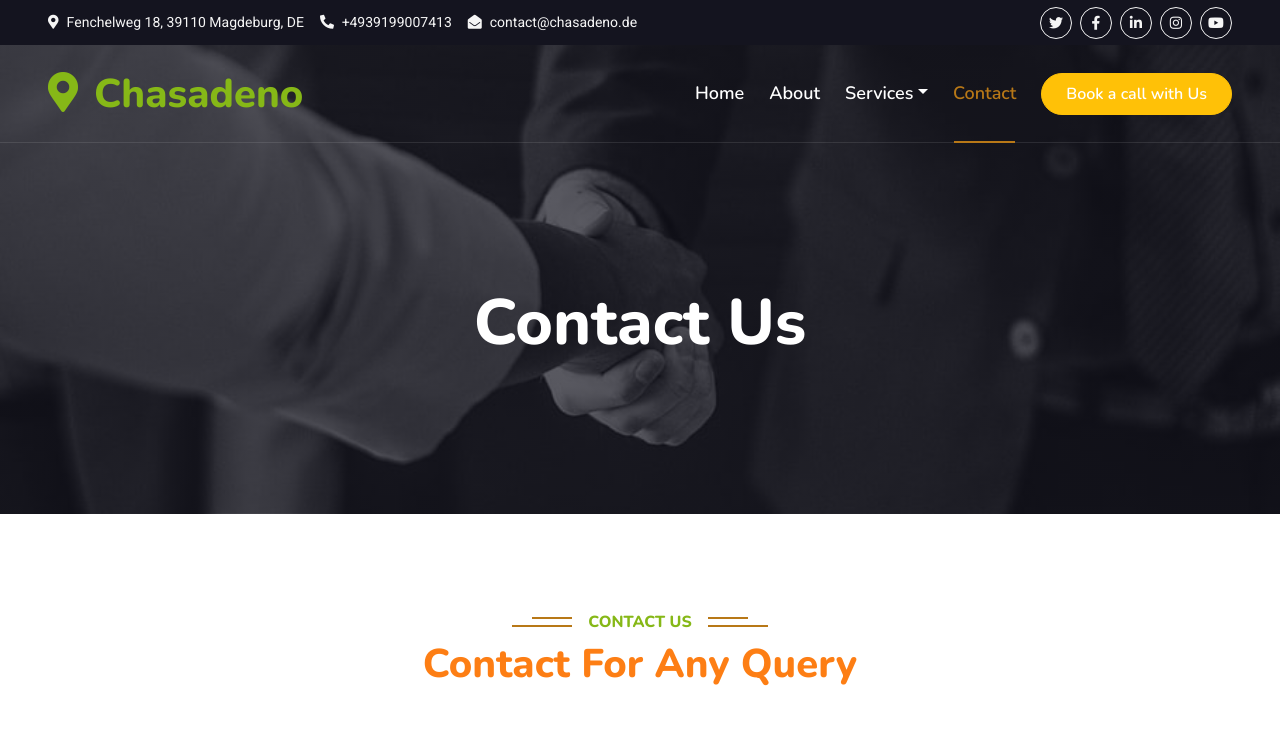
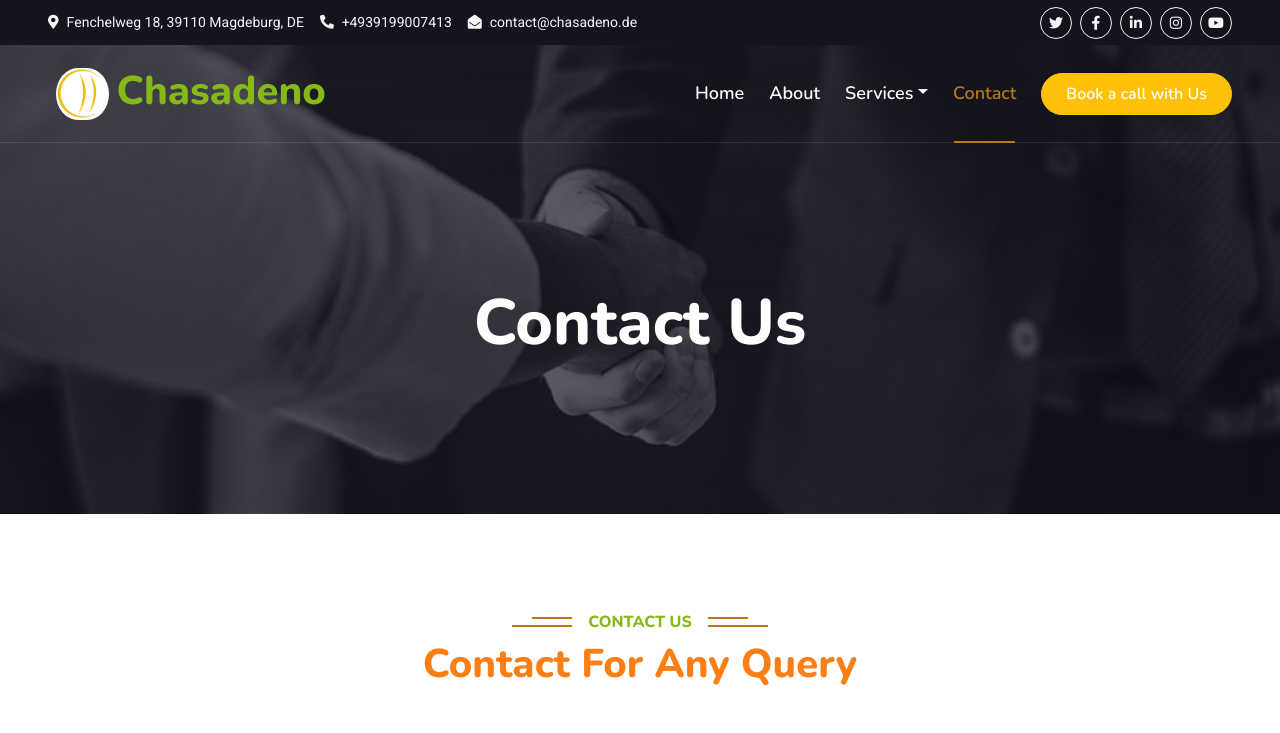
Before and after one commit to ChazB93/Chasadeno, a plain HTML site: page contact.html in a window 1280 px wide. Shown: the top 733 px of the page. Drawn offline with nearby package versions, Linux system fonts and the light colour scheme.

Commit message:
Add contact on book us

```diff
--- a/contact.html
+++ b/contact.html
@@ -117,7 +117,11 @@
       >
         <a href="" class="navbar-brand p-0">
           <h1 class="text-primary m-0">
-            <i class="fa fa-map-marker-alt me-3"></i>Chasadeno
+            <img
+              src="img/chasadenologo.jpg"
+              class="rounded-pill py-1 px-2"
+              alt="Logo"
+            />Chasadeno
           </h1>
           <!-- <img src="img/logo.png" alt="Logo"> -->
         </a>
@@ -147,7 +151,7 @@
             </div>
             <a href="contact.html" class="nav-item nav-link active">Contact</a>
           </div>
-          <a href="" class="btn btn-primary rounded-pill py-2 px-4"
+          <a href="contact.html" class="btn btn-primary rounded-pill py-2 px-4"
             >Book a call with Us</a
           >
         </div>
```
Also changed, not shown: about.html (+6 -2 lines), index.html (+1 -1 lines), study.html (+2 -2 lines), work.html (+2 -2 lines).
